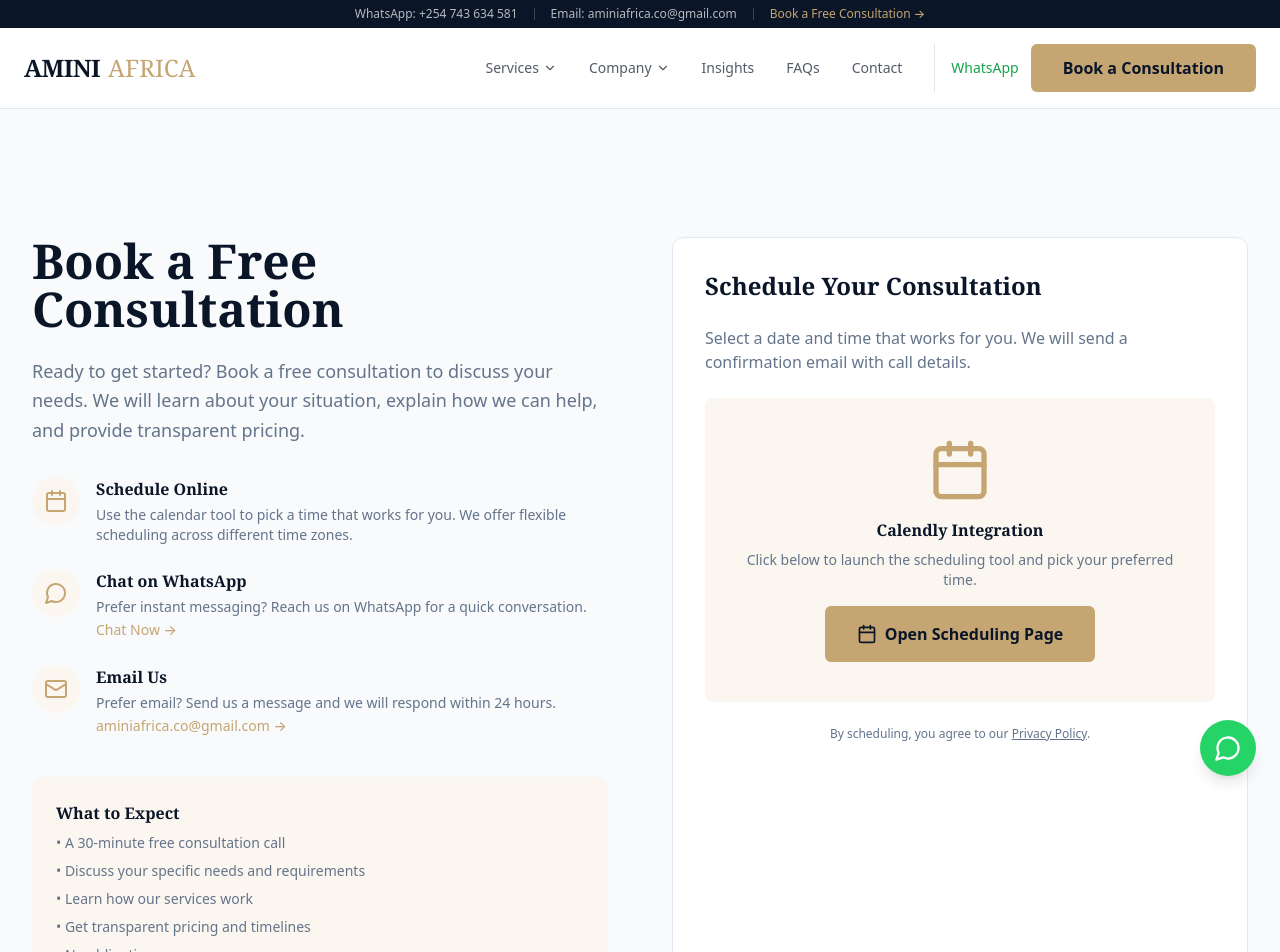
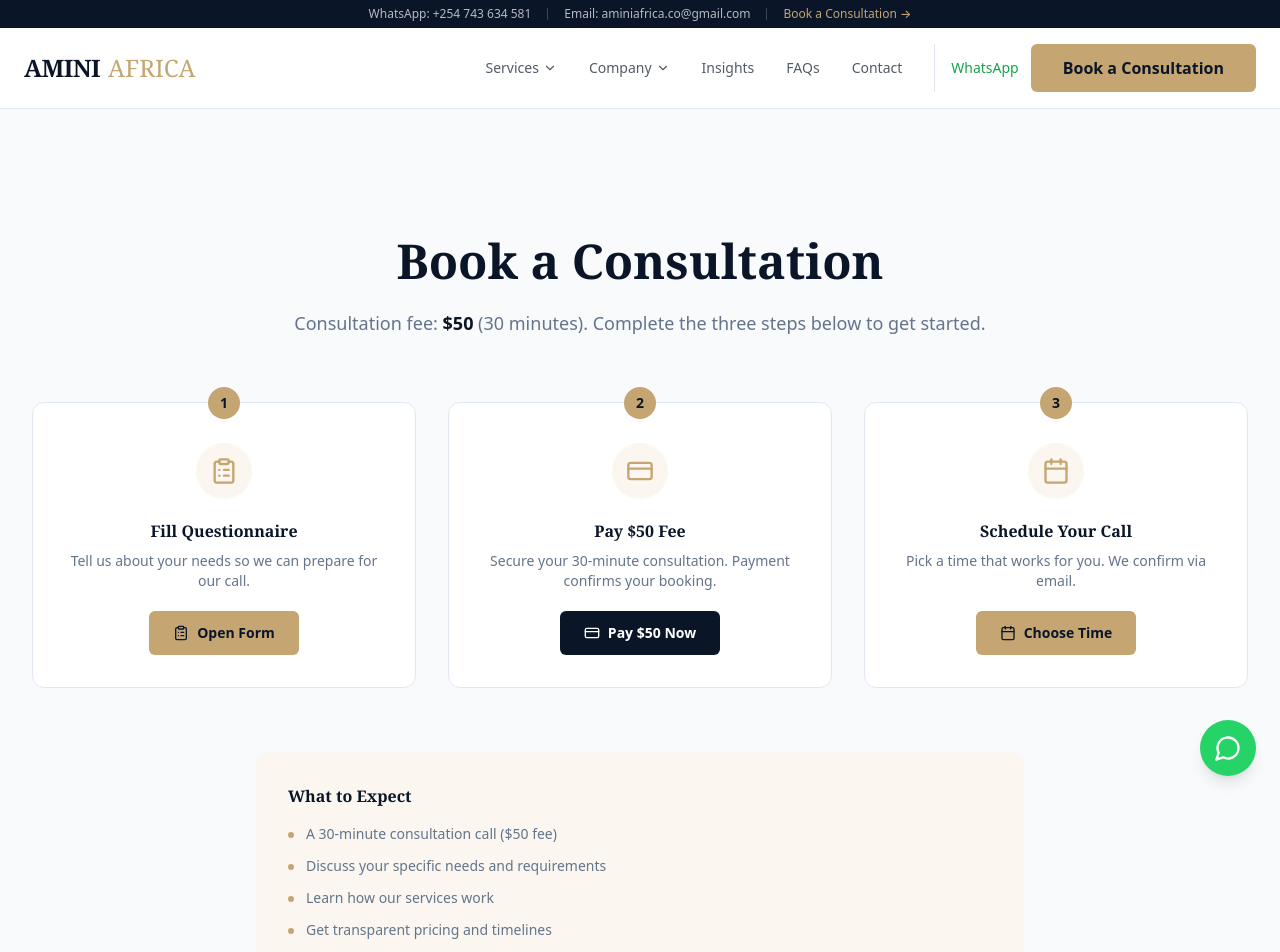
Before and after one commit to aminiafricaco-commits/amini-africa, a Next.js app: page /book-consultation in a window 1280 px wide. Shown: the top 952 px of the page. Built offline with nearby package versions, Linux system fonts and the light colour scheme.

Commit message:
Fix: consultation is  not free; redesign booking flow with 3 steps

```diff
--- a/src/app/book-consultation/page.tsx
+++ b/src/app/book-consultation/page.tsx
@@ -1,141 +1,148 @@
 import type { Metadata } from "next";
 import Link from "next/link";
-import { Calendar, MessageCircle, Mail, Phone } from "lucide-react";
+import { ClipboardList, CreditCard, Calendar, MessageCircle, Mail } from "lucide-react";
 
 export const metadata: Metadata = {
   title: "Book a Consultation",
   description:
-    "Schedule a free consultation with Amini Africa. Discuss your needs for representation, verification, procurement, relocation, or business support across Sub-Saharan Africa.",
+    "Schedule a consultation with Amini Africa ($50). Discuss your needs for representation, verification, procurement, relocation, or business support across Sub-Saharan Africa.",
 };
 
 export default function BookConsultationPage() {
   return (
     <div className="pt-32 pb-24">
       <div className="max-w-7xl mx-auto px-4 sm:px-6 lg:px-8">
-        <div className="grid grid-cols-1 lg:grid-cols-2 gap-16">
-          <div>
-            <h1 className="text-4xl md:text-5xl font-bold text-secondary mb-6">
-              Book a Free Consultation
+        <div className="max-w-3xl mx-auto text-center mb-16">
+          <h1 className="font-heading text-4xl md:text-5xl font-bold text-secondary mb-6">
+            Book a Consultation
           </h1>
-            <p className="text-lg text-muted-foreground leading-relaxed mb-8">
-              Ready to get started? Book a free consultation to discuss your
-              needs. We will learn about your situation, explain how we can
-              help, and provide transparent pricing.
-            </p>
-
-            <div className="space-y-6 mb-10">
-              <div className="flex items-start gap-4">
-                <div className="w-12 h-12 rounded-full bg-brand-cream flex items-center justify-center shrink-0">
-                  <Calendar className="h-6 w-6 text-brand-gold" />
-                </div>
-                <div>
-                  <h3 className="font-semibold text-secondary mb-1">
-                    Schedule Online
-                  </h3>
-                  <p className="text-sm text-muted-foreground">
-                    Use the calendar tool to pick a time that works for you.
-                    We offer flexible scheduling across different time zones.
+          <p className="text-lg text-muted-foreground leading-relaxed">
+            Consultation fee: <strong className="text-secondary">$50</strong> (30 minutes).
+            Complete the three steps below to get started.
           </p>
         </div>
+
+        <div className="grid grid-cols-1 lg:grid-cols-3 gap-8 mb-16">
+          <div className="bg-white border border-border rounded-xl p-8 text-center relative">
+            <span className="absolute -top-4 left-1/2 -translate-x-1/2 w-8 h-8 rounded-full bg-brand-gold text-secondary text-sm font-bold flex items-center justify-center">
+              1
+            </span>
+            <div className="w-14 h-14 rounded-full bg-brand-cream flex items-center justify-center mx-auto mb-5 mt-2">
+              <ClipboardList className="h-7 w-7 text-brand-gold" />
             </div>
-              <div className="flex items-start gap-4">
-                <div className="w-12 h-12 rounded-full bg-brand-cream flex items-center justify-center shrink-0">
-                  <MessageCircle className="h-6 w-6 text-brand-gold" />
-                </div>
-                <div>
-                  <h3 className="font-semibold text-secondary mb-1">
-                    Chat on WhatsApp
+            <h3 className="font-heading font-bold text-secondary mb-2">
+              Fill Questionnaire
             </h3>
-                  <p className="text-sm text-muted-foreground">
-                    Prefer instant messaging? Reach us on WhatsApp for a quick
-                    conversation.
+            <p className="text-sm text-muted-foreground mb-5">
+              Tell us about your needs so we can prepare for our call.
             </p>
             <Link
-                    href="https://wa.me/254743634581"
+              href="https://tally.so/r/Gx7eZp"
               target="_blank"
-                    className="text-sm text-brand-gold font-medium hover:underline"
+              className="inline-flex items-center gap-2 bg-brand-gold text-secondary px-6 py-3 rounded-md font-semibold text-sm hover:bg-brand-gold/90 active:scale-[0.97] transition-all duration-150"
             >
-                    Chat Now &rarr;
+              <ClipboardList className="h-4 w-4" />
+              Open Form
             </Link>
           </div>
+
+          <div className="bg-white border border-border rounded-xl p-8 text-center relative">
+            <span className="absolute -top-4 left-1/2 -translate-x-1/2 w-8 h-8 rounded-full bg-brand-gold text-secondary text-sm font-bold flex items-center justify-center">
+              2
+            </span>
+            <div className="w-14 h-14 rounded-full bg-brand-cream flex items-center justify-center mx-auto mb-5 mt-2">
+              <CreditCard className="h-7 w-7 text-brand-gold" />
             </div>
-              <div className="flex items-start gap-4">
-                <div className="w-12 h-12 rounded-full bg-brand-cream flex items-center justify-center shrink-0">
-                  <Mail className="h-6 w-6 text-brand-gold" />
-                </div>
-                <div>
-                  <h3 className="font-semibold text-secondary mb-1">
-                    Email Us
+            <h3 className="font-heading font-bold text-secondary mb-2">
+              Pay $50 Fee
             </h3>
-                  <p className="text-sm text-muted-foreground">
-                    Prefer email? Send us a message and we will respond within
-                    24 hours.
+            <p className="text-sm text-muted-foreground mb-5">
+              Secure your 30-minute consultation. Payment confirms your booking.
             </p>
             <Link
-                    href="mailto:aminiafrica.co@gmail.com"
-                    className="text-sm text-brand-gold font-medium hover:underline"
+              href="https://tally.so/r/Gx7eZp"
+              target="_blank"
+              className="inline-flex items-center gap-2 bg-secondary text-white px-6 py-3 rounded-md font-semibold text-sm hover:bg-secondary/90 active:scale-[0.97] transition-all duration-150"
             >
-                    aminiafrica.co@gmail.com &rarr;
+              <CreditCard className="h-4 w-4" />
+              Pay $50 Now
             </Link>
           </div>
+
+          <div className="bg-white border border-border rounded-xl p-8 text-center relative">
+            <span className="absolute -top-4 left-1/2 -translate-x-1/2 w-8 h-8 rounded-full bg-brand-gold text-secondary text-sm font-bold flex items-center justify-center">
+              3
+            </span>
+            <div className="w-14 h-14 rounded-full bg-brand-cream flex items-center justify-center mx-auto mb-5 mt-2">
+              <Calendar className="h-7 w-7 text-brand-gold" />
             </div>
-            </div>
-
-            <div className="bg-brand-cream rounded-xl p-6">
-              <h3 className="font-semibold text-secondary mb-2">
-                What to Expect
+            <h3 className="font-heading font-bold text-secondary mb-2">
+              Schedule Your Call
             </h3>
-              <ul className="space-y-2 text-sm text-muted-foreground">
-                <li className="flex items-start gap-2">
-                  &bull; A 30-minute free consultation call
-                </li>
-                <li className="flex items-start gap-2">
-                  &bull; Discuss your specific needs and requirements
-                </li>
-                <li className="flex items-start gap-2">
-                  &bull; Learn how our services work
-                </li>
-                <li className="flex items-start gap-2">
-                  &bull; Get transparent pricing and timelines
-                </li>
-                <li className="flex items-start gap-2">
-                  &bull; No obligation, no pressure
-                </li>
-              </ul>
-            </div>
-          </div>
-
-          <div className="bg-white border border-border rounded-xl p-8">
-            <h2 className="text-2xl font-bold text-secondary mb-6">
-              Schedule Your Consultation
-            </h2>
-            <p className="text-muted-foreground mb-6">
-              Select a date and time that works for you. We will send a
-              confirmation email with call details.
-            </p>
-
-            <div className="text-center p-10 bg-brand-cream rounded-lg">
-              <Calendar className="h-16 w-16 text-brand-gold mx-auto mb-4" />
-              <h3 className="font-semibold text-secondary mb-2">
-                Calendly Integration
-              </h3>
-              <p className="text-sm text-muted-foreground mb-4">
-                Click below to launch the scheduling tool and pick your
-                preferred time.
+            <p className="text-sm text-muted-foreground mb-5">
+              Pick a time that works for you. We confirm via email.
             </p>
             <Link
               href="https://calendly.com/aminiafrica-co"
               target="_blank"
-                className="inline-flex items-center gap-2 bg-brand-gold text-secondary px-8 py-4 rounded-md font-semibold hover:bg-brand-gold/90 transition-colors"
+              className="inline-flex items-center gap-2 bg-brand-gold text-secondary px-6 py-3 rounded-md font-semibold text-sm hover:bg-brand-gold/90 active:scale-[0.97] transition-all duration-150"
             >
-                <Calendar className="h-5 w-5" />
-                Open Scheduling Page
+              <Calendar className="h-4 w-4" />
+              Choose Time
             </Link>
           </div>
+        </div>
 
-            <div className="mt-6 text-center">
+        <div className="max-w-3xl mx-auto">
+          <div className="bg-brand-cream rounded-xl p-8 mb-10">
+            <h3 className="font-heading font-bold text-secondary mb-4">
+              What to Expect
+            </h3>
+            <ul className="space-y-3 text-sm text-muted-foreground">
+              <li className="flex items-start gap-3">
+                <span className="w-1.5 h-1.5 rounded-full bg-brand-gold mt-2 shrink-0" />
+                A 30-minute consultation call ($50 fee)
+              </li>
+              <li className="flex items-start gap-3">
+                <span className="w-1.5 h-1.5 rounded-full bg-brand-gold mt-2 shrink-0" />
+                Discuss your specific needs and requirements
+              </li>
+              <li className="flex items-start gap-3">
+                <span className="w-1.5 h-1.5 rounded-full bg-brand-gold mt-2 shrink-0" />
+                Learn how our services work
+              </li>
+              <li className="flex items-start gap-3">
+                <span className="w-1.5 h-1.5 rounded-full bg-brand-gold mt-2 shrink-0" />
+                Get transparent pricing and timelines
+              </li>
+              <li className="flex items-start gap-3">
+                <span className="w-1.5 h-1.5 rounded-full bg-brand-gold mt-2 shrink-0" />
+                No obligation to proceed further
+              </li>
+            </ul>
+          </div>
+
+          <div className="text-center space-y-4">
+            <p className="text-sm text-muted-foreground">
+              Questions before booking? Reach us on{" "}
+              <Link
+                href="https://wa.me/254743634581"
+                target="_blank"
+                className="text-brand-gold font-medium hover:underline"
+              >
+                WhatsApp
+              </Link>{" "}
+              or email{" "}
+              <Link
+                href="mailto:aminiafrica.co@gmail.com"
+                className="text-brand-gold font-medium hover:underline"
+              >
+                aminiafrica.co@gmail.com
+              </Link>
+              .
+            </p>
             <p className="text-xs text-muted-foreground">
-                By scheduling, you agree to our{" "}
+              By booking, you agree to our{" "}
               <Link href="/privacy" className="underline hover:text-secondary">
                 Privacy Policy
               </Link>
@@ -145,6 +152,5 @@ export default function BookConsultationPage() {
         </div>
       </div>
     </div>
-    </div>
   );
 }
--- a/src/app/faqs/page.tsx
+++ b/src/app/faqs/page.tsx
@@ -16,7 +16,7 @@ const faqs = [
   {
     question: "How does Amini Africa work?",
     answer:
-      "You book a free consultation, we discuss your requirements, our local team executes on the ground, and you receive regular updates and comprehensive reports. It is that simple.",
+      "You book a consultation, we discuss your requirements, our local team executes on the ground, and you receive regular updates and comprehensive reports. It is that simple.",
   },
   {
     question: "What countries do you operate in?",
@@ -31,7 +31,7 @@ const faqs = [
   {
     question: "How much do your services cost?",
     answer:
-      "Pricing depends on the scope and complexity of your requirements. We provide transparent quotes after an initial consultation. There are no hidden fees, and we will always confirm pricing before starting any work.",
+      "Our initial consultation is $50 (30 minutes). During this call we discuss your needs, answer your questions, and provide a transparent quote for any further services. There are no hidden fees, and we always confirm pricing before starting work.",
   },
   {
     question: "Can you verify a property for me before I buy?",
@@ -51,7 +51,7 @@ const faqs = [
   {
     question: "How do I contact Amini Africa?",
     answer:
-      "You can book a free consultation through our website, email us directly, or reach us on WhatsApp. We aim to respond to all inquiries within 24 hours.",
+      "You can book a consultation through our website, email us directly, or reach us on WhatsApp. We aim to respond to all inquiries within 24 hours.",
   },
   {
     question: "Do you offer ongoing support for existing clients?",
@@ -66,7 +66,7 @@ const faqs = [
   {
     question: "How do I pay for services?",
     answer:
-      "We accept international bank transfers and provide detailed invoices for all services. Payment terms are agreed upon before work begins.",
+      "The initial consultation fee is $50 (paid via credit/debit card or mobile money). For ongoing services, we accept international bank transfers, card payments, and mobile money. Payment terms are agreed upon before work begins.",
   },
 ];
 
--- a/src/components/layout/desktop-layout.tsx
+++ b/src/components/layout/desktop-layout.tsx
@@ -31,7 +31,7 @@ export function DesktopLayout({ children }: { children: React.ReactNode }) {
           <span>Email: aminiafrica.co@gmail.com</span>
           <span className="w-px h-3 bg-white/20" />
           <Link href="/book-consultation" className="text-brand-gold hover:underline font-medium">
-            Book a Free Consultation &rarr;
+            Book a Consultation &rarr;
           </Link>
         </span>
       </div>
--- a/src/components/sections/final-cta.tsx
+++ b/src/components/sections/final-cta.tsx
@@ -31,7 +31,7 @@ export function FinalCTA() {
             Ready to Get Started?
           </h2>
           <p className="text-lg md:text-xl text-secondary/80 max-w-2xl mx-auto mb-10 leading-relaxed">
-            Book a free consultation today and discover how Amini Africa can be
+            Book a consultation today and discover how Amini Africa can be
             your trusted partner on the ground in Sub-Saharan Africa.
           </p>
           <div className="flex flex-col sm:flex-row items-center justify-center gap-4">
--- a/src/components/sections/how-it-works.tsx
+++ b/src/components/sections/how-it-works.tsx
@@ -9,7 +9,7 @@ const steps = [
     number: "01",
     title: "Book a Consultation",
     description:
-      "Schedule a free consultation call to discuss your needs. We will learn about your situation and explain how we can help.",
+      "Schedule a consultation call to discuss your needs. We will learn about your situation and explain how we can help.",
   },
   {
     icon: MessageSquare,
```
Lines whose indentation alone changed are shown as unchanged.
